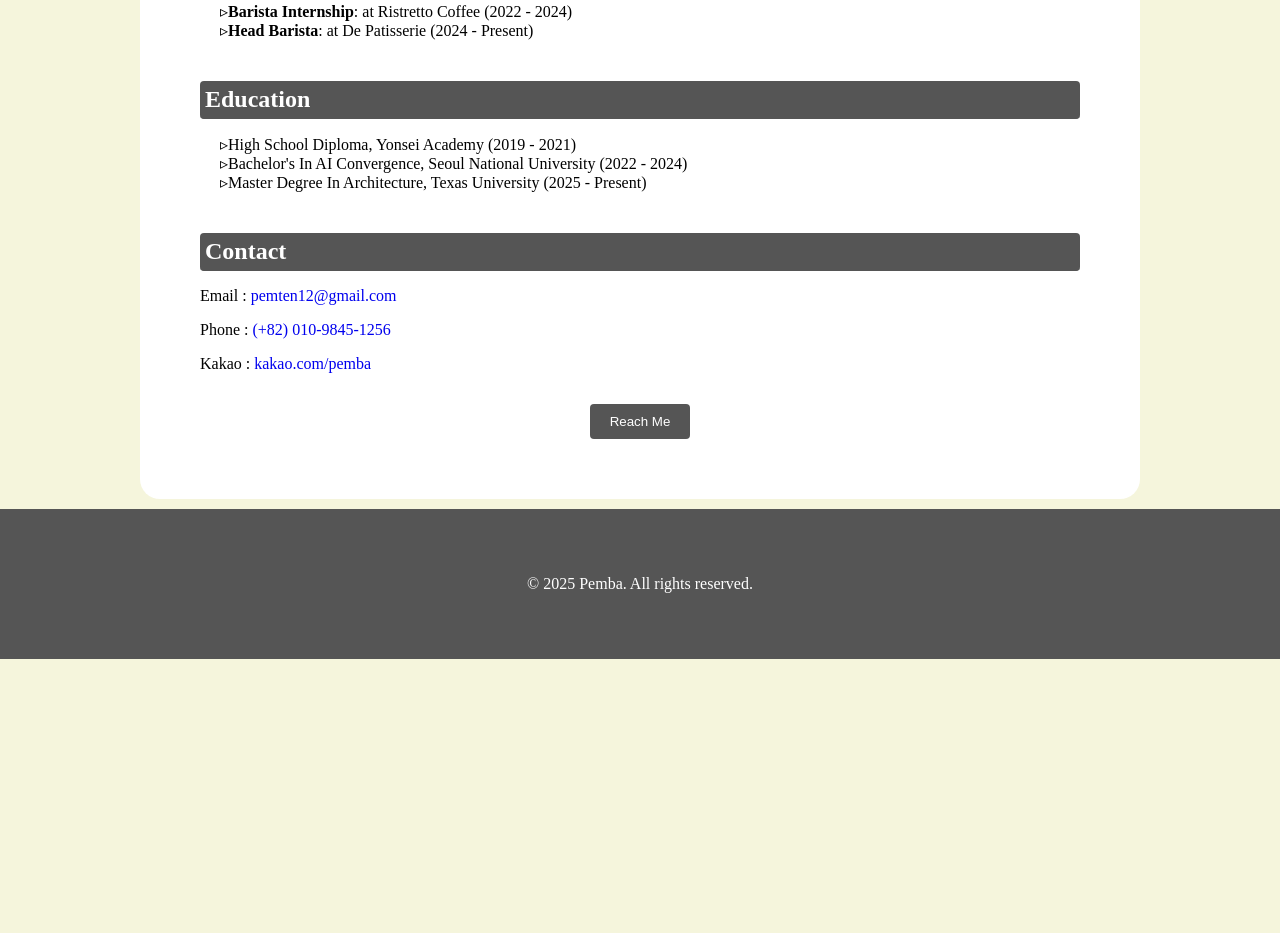
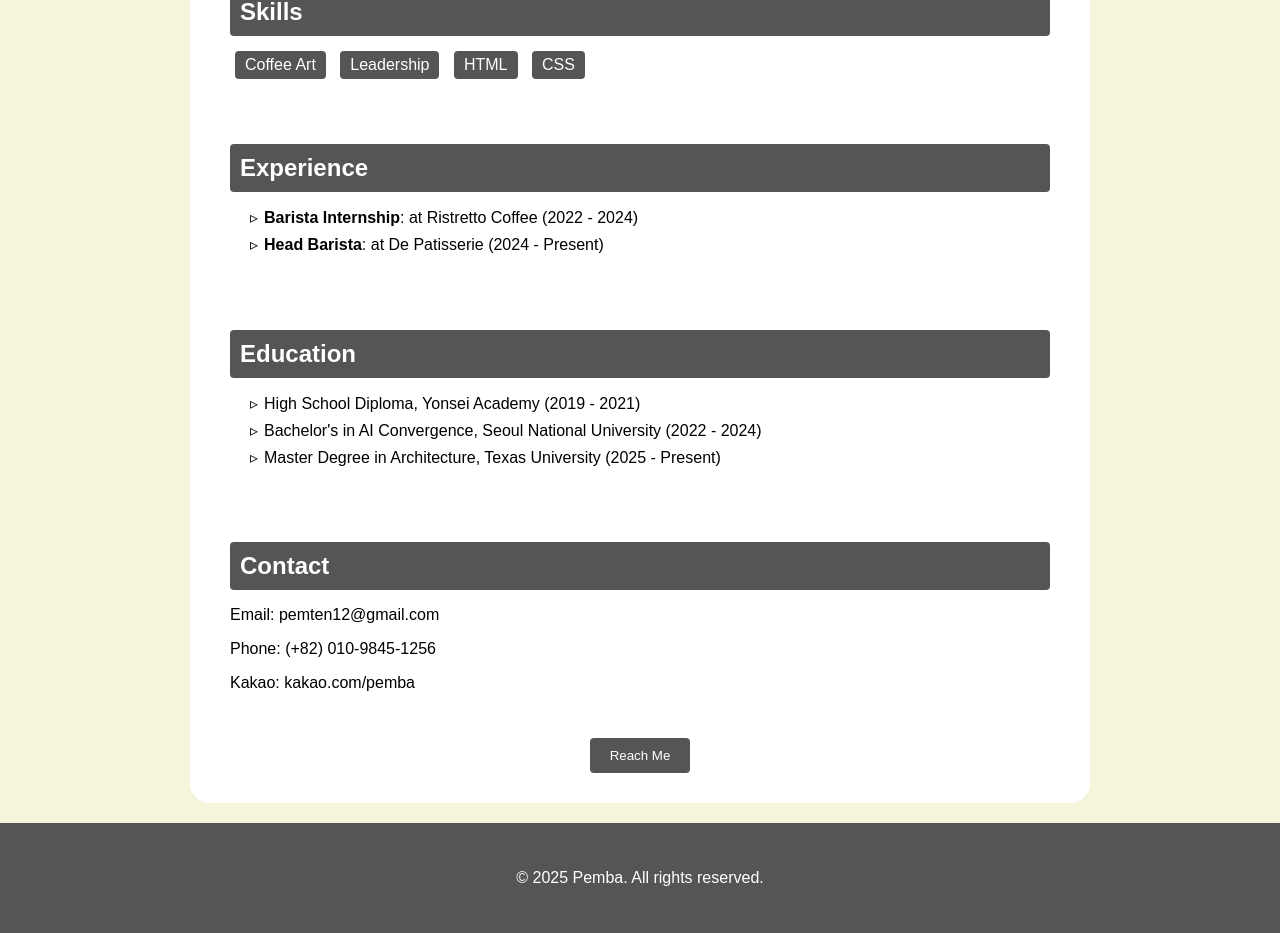
Before and after one commit to pemba1216/mycv, a plain HTML site: page index.html in a window 1280 px wide. Shown: the part 620-1553 px from the top of the page. Before the commit the page ends 1279 px from the top, so only its background shows below. Drawn offline with Linux system fonts and the light colour scheme.

Commit message:
Updated index.html

```diff
--- a/index.html
+++ b/index.html
@@ -9,113 +9,128 @@
       margin: 0;
       background-color: beige;
       color: black;
+      font-family: Arial, sans-serif;
     }
     .header {
       background: #555;
       color: #fff;
-            padding: 10px 0;
+      padding: 20px 0;
       text-align: center;
-            border-radius:;
     }
-        .header p{
-            padding: 10px 20px;
+    .header p {
+      margin-top: 10px;
+      padding: 8px 20px;
       background-color: beige;
-            border: none;
       border-radius: 50px;
       color: #444;
-        }
-
-
-        .container {
-            width: 900px;
-            margin: 10px auto;
-            background: #fff;
-            padding: 50px;
-            border-radius: 20px;
-        }
-        .section {
-            margin-bottom: 5px;
-            padding: 5px 10px;
-
-        }
-
-        .skills{
-            padding-bottom: 20px
-        }
-
-        .section h2 {
-            border-bottom: 1px solid #555;
-            margin-bottom: 10px;
-            padding: 5px;
-            color: #555;
-        }
-        ul {
-            padding: 0 20px;
+      display: inline-block;
     }
     img {
       display: block;
       width: 100px;
+      height: 100px;
+      object-fit: cover;
       border-radius: 50%;
-            margin: 10px auto;
+      margin: 20px auto 0;
       background-color: #fff;
-            margin-bottom: -50px;
     }
-        footer {
-            text-align: center;
-            padding: 50px 0;
-            background: #555;
-            color: #fff;
+    .container {
+      width: 90%;
+      max-width: 900px;
+      margin: 20px auto;
+      background: #fff;
+      padding: 30px;
+      border-radius: 20px;
+      box-sizing: border-box;
+    }
+    .section {
+      margin-bottom: 20px;
+      padding: 10px;
+      transition: 0.3s;
     }
     .section:hover {
       border-radius: 8px;
-            box-shadow: 0 0 20px gray;
+      box-shadow: 0 0 15px gray;
+    }
+    .section h2 {
+      background-color: #555;
+      color: white;
+      padding: 10px;
+      border-radius: 4px;
+      margin-bottom: 10px;
+    }
+    ul {
+      padding-left: 20px;
+    }
+    li {
+      list-style: none;
+      margin-bottom: 8px;
+    }
+    li:before {
+      content: "\25B9";
+      margin-right: 6px;
     }
     .skills span {
+      display: inline-block;
       margin: 5px;
+      padding: 5px 10px;
+      background-color: #555;
+      color: white;
+      border-radius: 4px;
     }
     button {
       display: block;
-            margin: 10px auto;
+      margin: 20px auto 0;
       padding: 10px 20px;
       background-color: #555;
       color: #fff;
       border: none;
       border-radius: 4px;
+      cursor: pointer;
+      transition: 0.3s;
     }
-        h2 {
-            display: block;
-            margin: 10px auto;
-            padding: 10px 20px;
-            background-color: #555;
-            color: #fff;
-            border: none;
-            border-radius: 4px;
-        }
-
-        li{
-            list-style: none;
-        }
-        li:before{
-            content:"\25B9";
-        }
-        .section h2 {
-            color: white;
-        }
-
-        span {
-            margin: 10px auto;
-            padding: 5px 10px;
-            background-color: #555;
-            color: white;
-            border: none;
-            border-radius: 4px;
-        }
-
     button:hover {
       background-color: #444;
     }
     a {
-            text-decoration: none
+      text-decoration: none;
+      color: inherit;
+    }
+    footer {
+      text-align: center;
+      padding: 30px 0;
+      background: #555;
+      color: #fff;
+      margin-top: 20px;
+    }
+
+    /* Responsive Design */
+    @media (max-width: 768px) {
+      .container {
+        padding: 20px;
+      }
+      img {
+        width: 80px;
+        height: 80px;
+      }
+    }
+
+    @media (max-width: 480px) {
+      .header h1 {
+        font-size: 24px;
+      }
+      .header p {
+        font-size: 14px;
+        padding: 6px 15px;
+      }
+      .section h2 {
+        font-size: 18px;
+        padding: 8px;
+      }
+      button {
+        padding: 8px 16px;
+        font-size: 14px;
+      }
     }
   </style>
 </head>
@@ -125,14 +140,14 @@
     <p>University Student</p>
     <img src="profile.png" alt="Pemba Tenzi">
   </div>
+
   <div class="container">
-        <!-- About me section -->
     <div class="section">
       <h2>Introduction</h2>
       <p>Haiya! I'm <strong>Pemba Tenzi</strong></p>
       <p>I am a barista who's passionate about more than just coffee—I love creating little moments of comfort in people’s day. Whether it’s a perfectly made drink, a quick chat, or just a smile across the counter, I believe those small things can make a big difference. Let’s share a cup and some good energy.</p>
     </div>
-        <!-- skills section -->
+
     <div class="section skills">
       <h2>Skills</h2>
       <span>Coffee Art</span>
@@ -140,7 +155,7 @@
       <span>HTML</span>
       <span>CSS</span>
     </div>
-        <!-- Experience section -->
+
     <div class="section">
       <h2>Experience</h2>
       <ul>
@@ -148,24 +163,26 @@
         <li><strong>Head Barista</strong>: at De Patisserie (2024 - Present)</li>
       </ul>
     </div>
-        <!-- Education section -->
+
     <div class="section">
       <h2>Education</h2>
       <ul>
-                <li >High School Diploma,  Yonsei Academy (2019 -  2021)</li>
-                <li>Bachelor's In AI Convergence,  Seoul National University (2022 - 2024)</li>
-                <li>Master Degree In Architecture,  Texas University (2025 - Present)</li>
+        <li>High School Diploma, Yonsei Academy (2019 - 2021)</li>
+        <li>Bachelor's in AI Convergence, Seoul National University (2022 - 2024)</li>
+        <li>Master Degree in Architecture, Texas University (2025 - Present)</li>
       </ul>
     </div>
-        <!-- Contact section -->
+
     <div class="section">
       <h2>Contact</h2>
-            <p>Email : <a href="pemten12@gmail.com" target="_blank">pemten12@gmail.com</a></p>
-            <p>Phone : <a href="tel:0104567890" target="_blank">(+82) 010-9845-1256</a></p>
-            <p>Kakao : <a href="https://Kakaocom/in/pemba" target="_blank">kakao.com/pemba</a></p>
+      <p>Email: <a href="mailto:pemten12@gmail.com">pemten12@gmail.com</a></p>
+      <p>Phone: <a href="tel:+821098451256">(+82) 010-9845-1256</a></p>
+      <p>Kakao: <a href="https://kakao.com/in/pemba" target="_blank">kakao.com/pemba</a></p>
     </div>
+
     <button>Reach Me</button>
   </div>
+
   <footer>
     <p>&copy; 2025 Pemba. All rights reserved.</p>
   </footer>
```
Lines whose indentation alone changed are shown as unchanged.
